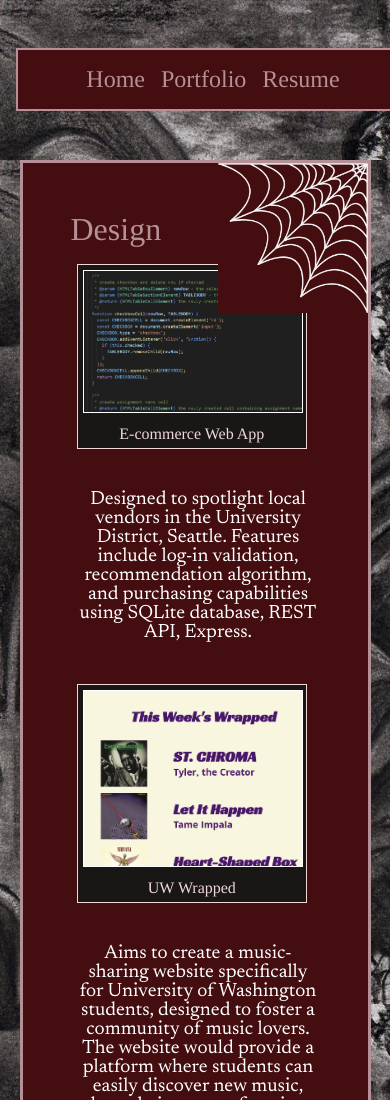
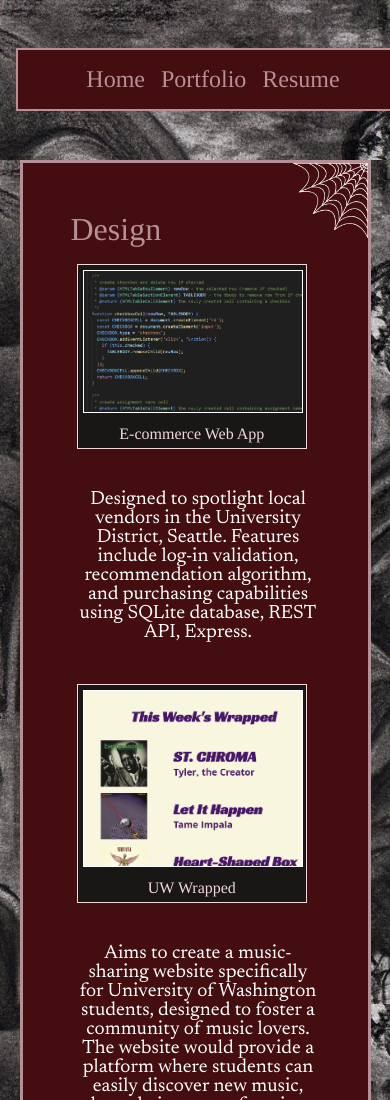
Before and after one commit to SonomaMiller/personal-website, a website: page portfolio.html in a window 390 px wide. Shown: the top 1100 px of the page. Drawn offline with Linux system fonts and the light colour scheme; a web font is replaced by a local one.

Commit message:
spider mobile css

```diff
--- a/css/portfolio.css
+++ b/css/portfolio.css
@@ -311,4 +311,17 @@ html {
         text-wrap: wrap;
         border: 2px solid #B49197;
     }
+
+    #web, #spider {
+        position: absolute;
+        top: 0;
+        right: 0;
+        width: 75px;
+        height: auto;
+        cursor: pointer;
+    }
+
+    #spider {
+        transition: opacity 0.5s ease;
+    }
 }
```
